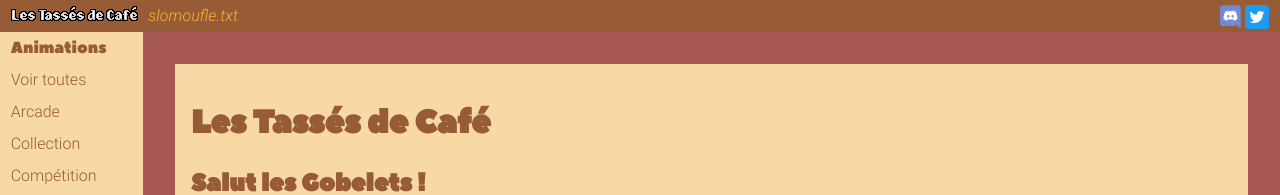
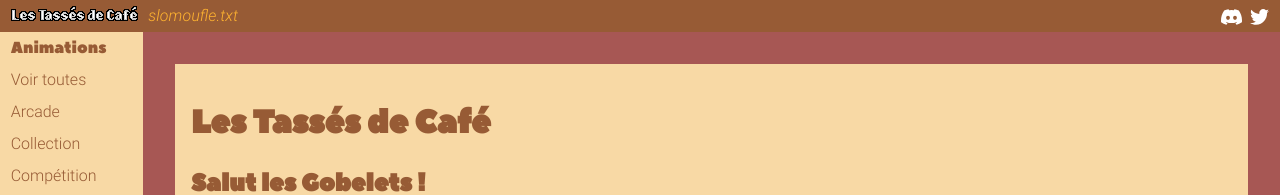
Before and after one commit to vcz-fr/les-tasses-de-cafe, a Jekyll site: the page built from index.md, in a window 1280 px wide. Shown: the top 195 px of the page. Built offline with Jekyll 4.4.1, drawn with Linux system fonts in a browser that asks for light colours.

Commit message:
New social icons

```diff
--- a/_includes/header.html
+++ b/_includes/header.html
@@ -1,8 +1,7 @@
 <header>
-    <a href="/"><img id="logo" src="/assets/img/logo.png"></a><!--
-    --><span id="random-tagline">Tasses et sel depuis 2009</span>
+    <a href="/"><img id="logo" src="/assets/img/logo.png"></a><span id="random-tagline">Tasses et sel depuis 2009</span>
     <div id="social-icons">
-        {% if site.social.discord != null %}<a href="https://discord.gg/{{ site.social.discord }}" target="_blank" rel="nofollow"><img alt="Discord logo" src="/assets/img/social/discord.svg"></a>{% endif %}
-        {% if site.social.twitter != null %}<a href="https://twitter.com/{{ site.social.twitter }}" target="_blank" rel="nofollow"><img alt="Twitter logo" src="/assets/img/social/twitter.svg"></a>{% endif %}
+        {%- if site.social.discord != null -%}<a href="https://discord.gg/{{ site.social.discord }}" target="_blank" rel="nofollow" class="icon"><img alt="Discord logo" src="/assets/img/social/discord.svg"></a>{%- endif -%}
+        {%- if site.social.twitter != null -%}<a href="https://twitter.com/{{ site.social.twitter }}" target="_blank" rel="nofollow" class="icon"><img alt="Twitter logo" src="/assets/img/social/twitter.svg"></a>{%- endif -%}
     </div>
 </header>
--- a/_sass/sections/header.scss
+++ b/_sass/sections/header.scss
@@ -23,10 +23,15 @@
         flex-grow: 1;
         text-align: right;
 
-        & img {
-            line-height: $header-size;
-            vertical-align: middle;
-            height: $header-size / 4 * 3;
+        & > .icon {
+            & > img {
+                vertical-align: middle;
+                height: $font-size;
+            }
+
+            & + .icon {
+                margin-left: .5rem;
+            }
         }
     }
 }
```
Also changed, not shown: assets/img/social/discord.svg, assets/img/social/twitter.svg.
